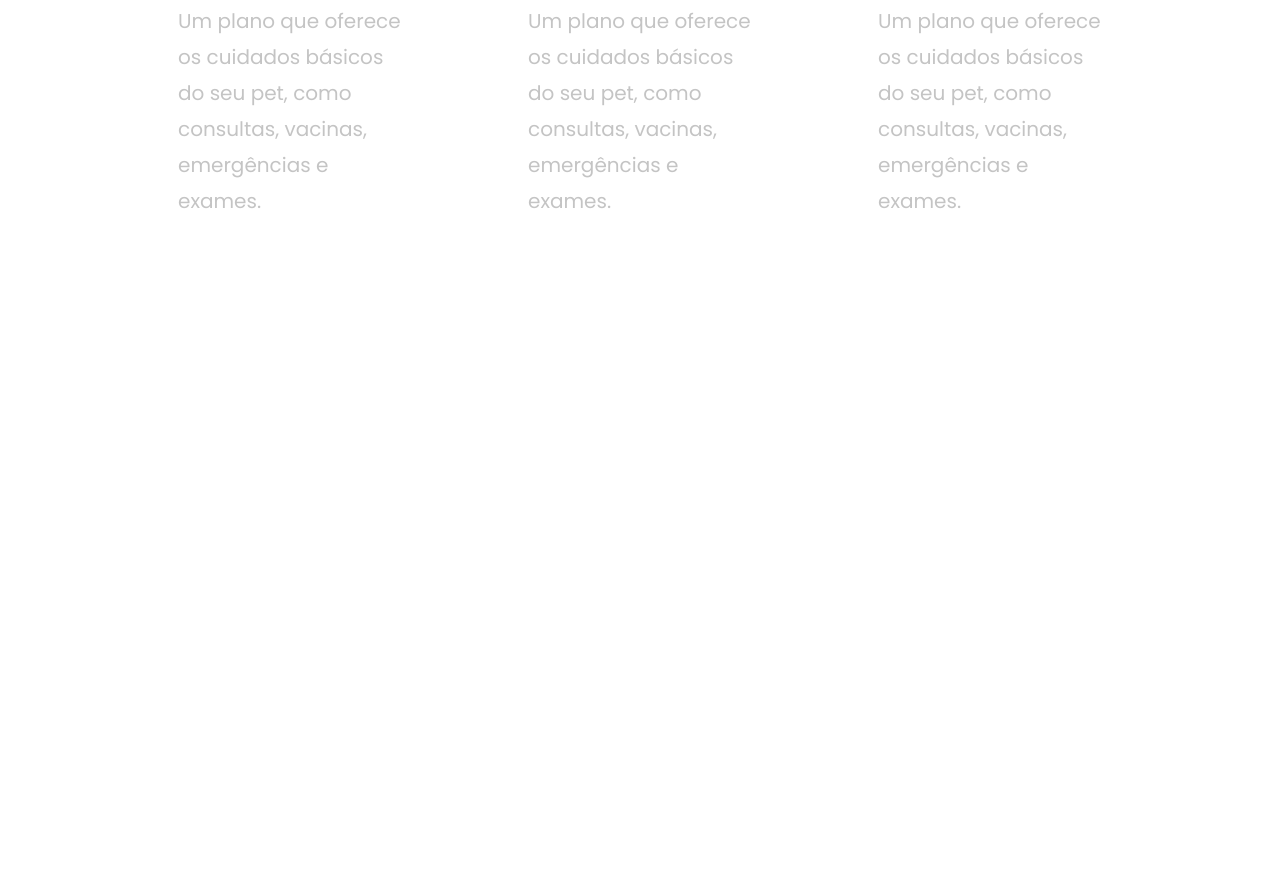
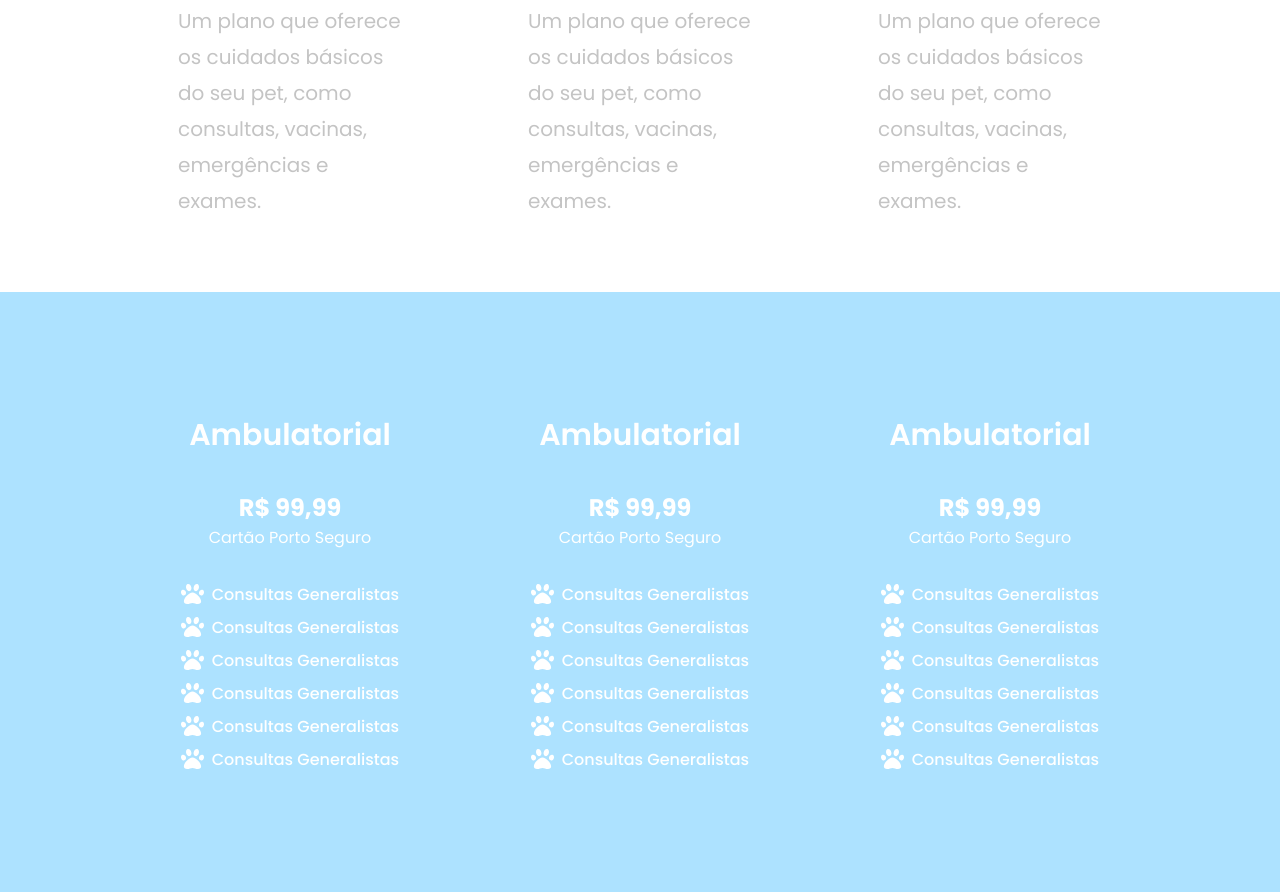
Before and after one commit to Pedroaraujogf/Pet-Health, a plain HTML site: page index.html in a window 1280 px wide. Shown: the part 908-1800 px from the top of the page. Before the commit the page ends 1200 px from the top, so only its background shows below. Drawn offline with Linux system fonts and the light colour scheme.

Commit message:
terceiro bloco

```diff
--- a/index.html
+++ b/index.html
@@ -67,5 +67,132 @@
     </div>
 
     </section>
+    <section class="terceiro-bloco">
+      <div class="preco-container">
+        <h4 class="preco-titulo">Ambulatorial</h4>
+        <div class="preco-grupo">
+          <h1 class="preco">R$ 99,99</h1>
+          <h6c lass="preco-info">Cartão Porto Seguro</h6>
+        </div>
+        <div class="plano-detalhe-container">
+          <div class="plano-detalhe">
+            <img src="footprint-white.svg"
+            class="plano-detalhe-imagem">
+            <p class="plano-detalhe-texto">Consultas Generalistas</p>
+          </div>
+
+          <div class="plano-detalhe">
+            <img src="footprint-white.svg"
+            class="plano-detalhe-imagem">
+            <p class="plano-detalhe-texto">Consultas Generalistas</p>
+          </div>
+          <div class="plano-detalhe">
+            <img src="footprint-white.svg"
+            class="plano-detalhe-imagem">
+            <p class="plano-detalhe-texto">Consultas Generalistas</p>
+          </div>
+          <div class="plano-detalhe">
+            <img src="footprint-white.svg"
+            class="plano-detalhe-imagem">
+            <p class="plano-detalhe-texto">Consultas Generalistas</p>
+          </div>
+          <div class="plano-detalhe">
+            <img src="footprint-white.svg"
+            class="plano-detalhe-imagem">
+            <p class="plano-detalhe-texto">Consultas Generalistas</p>
+          </div>
+          <div class="plano-detalhe">
+            <img src="footprint-white.svg"
+            class="plano-detalhe-imagem">
+            <p class="plano-detalhe-texto">Consultas Generalistas</p>
+          </div>
+
+        </div>
+      </div>
+
+      <div class="preco-container">
+        <h4 class="preco-titulo">Ambulatorial</h4>
+        <div class="preco-grupo">
+          <h1 class="preco">R$ 99,99</h1>
+          <h6c lass="preco-info">Cartão Porto Seguro</h6>
+        </div>
+        <div class="plano-detalhe-container">
+          <div class="plano-detalhe">
+            <img src="footprint-white.svg"
+            class="plano-detalhe-imagem">
+            <p class="plano-detalhe-texto">Consultas Generalistas</p>
+          </div>
+
+          <div class="plano-detalhe">
+            <img src="footprint-white.svg"
+            class="plano-detalhe-imagem">
+            <p class="plano-detalhe-texto">Consultas Generalistas</p>
+          </div>
+          <div class="plano-detalhe">
+            <img src="footprint-white.svg"
+            class="plano-detalhe-imagem">
+            <p class="plano-detalhe-texto">Consultas Generalistas</p>
+          </div>
+          <div class="plano-detalhe">
+            <img src="footprint-white.svg"
+            class="plano-detalhe-imagem">
+            <p class="plano-detalhe-texto">Consultas Generalistas</p>
+          </div>
+          <div class="plano-detalhe">
+            <img src="footprint-white.svg"
+            class="plano-detalhe-imagem">
+            <p class="plano-detalhe-texto">Consultas Generalistas</p>
+          </div>
+          <div class="plano-detalhe">
+            <img src="footprint-white.svg"
+            class="plano-detalhe-imagem">
+            <p class="plano-detalhe-texto">Consultas Generalistas</p>
+          </div>
+
+        </div>
+      </div>
+
+      <div class="preco-container">
+        <h4 class="preco-titulo">Ambulatorial</h4>
+        <div class="preco-grupo">
+          <h1 class="preco">R$ 99,99</h1>
+          <h6c lass="preco-info">Cartão Porto Seguro</h6>
+        </div>
+        <div class="plano-detalhe-container">
+          <div class="plano-detalhe">
+            <img src="footprint-white.svg"
+            class="plano-detalhe-imagem">
+            <p class="plano-detalhe-texto">Consultas Generalistas</p>
+          </div>
+
+          <div class="plano-detalhe">
+            <img src="footprint-white.svg"
+            class="plano-detalhe-imagem">
+            <p class="plano-detalhe-texto">Consultas Generalistas</p>
+          </div>
+          <div class="plano-detalhe">
+            <img src="footprint-white.svg"
+            class="plano-detalhe-imagem">
+            <p class="plano-detalhe-texto">Consultas Generalistas</p>
+          </div>
+          <div class="plano-detalhe">
+            <img src="footprint-white.svg"
+            class="plano-detalhe-imagem">
+            <p class="plano-detalhe-texto">Consultas Generalistas</p>
+          </div>
+          <div class="plano-detalhe">
+            <img src="footprint-white.svg"
+            class="plano-detalhe-imagem">
+            <p class="plano-detalhe-texto">Consultas Generalistas</p>
+          </div>
+          <div class="plano-detalhe">
+            <img src="footprint-white.svg"
+            class="plano-detalhe-imagem">
+            <p class="plano-detalhe-texto">Consultas Generalistas</p>
+          </div>
+
+        </div>
+      </div>
+ </section>
   </body>
 </html>
--- a/style.css
+++ b/style.css
@@ -101,6 +101,74 @@
   color: #c4c4c4;
 
 }
+
+.terceiro-bloco {
+  height: 600px;
+  width: 100vw;
+
+  display: flex;
+  align-items: center;
+  justify-content: center;
+
+  background: #ade2ff;
+}
+
+.preco-container {
+  height: 500px;
+  width: 350px;
+
+
+  display: flex;
+  align-items: center;
+  justify-content: center;
+  flex-direction: column;
+  gap: 32px
+  ;
+
+  color: white;
+}
+
+.preco-titulo {
+  font-size: 30px;
+  font-weight: 600;
+  ;
+}
+.preco-grupo{
+  display: flex;
+  align-items: center;
+  justify-content: center;
+  flex-direction: column;
+
+}
+.preco{
+  font-size: 44;
+}
+.preco-info{
+  font-size: 16px;
+}
+
+.plano-detalhe-container{
+  display: flex;
+  align-items: center;
+  justify-content: center;
+  flex-direction: column;
+  gap: 8px;
+}
+
+.plano-detalhe{
+  display: flex;
+  gap: 8px;
+  align-items: center;
+}
+
+.plano-detalhe-imagem{
+  height: 20px;
+}
+
+.plano-detalhe-texto{
+  font-size: 16px;
+  font-weight: 500;
+}
 @media(max-width : 1000px) {
 .cachorro-imagem {display: none}
 
@@ -125,4 +193,10 @@ gap: 32px
   gap: 32px;
 }
 
+.terceiro-bloco{
+  flex-direction: column;
+  height: auto;
+
 }
+
+}
```
